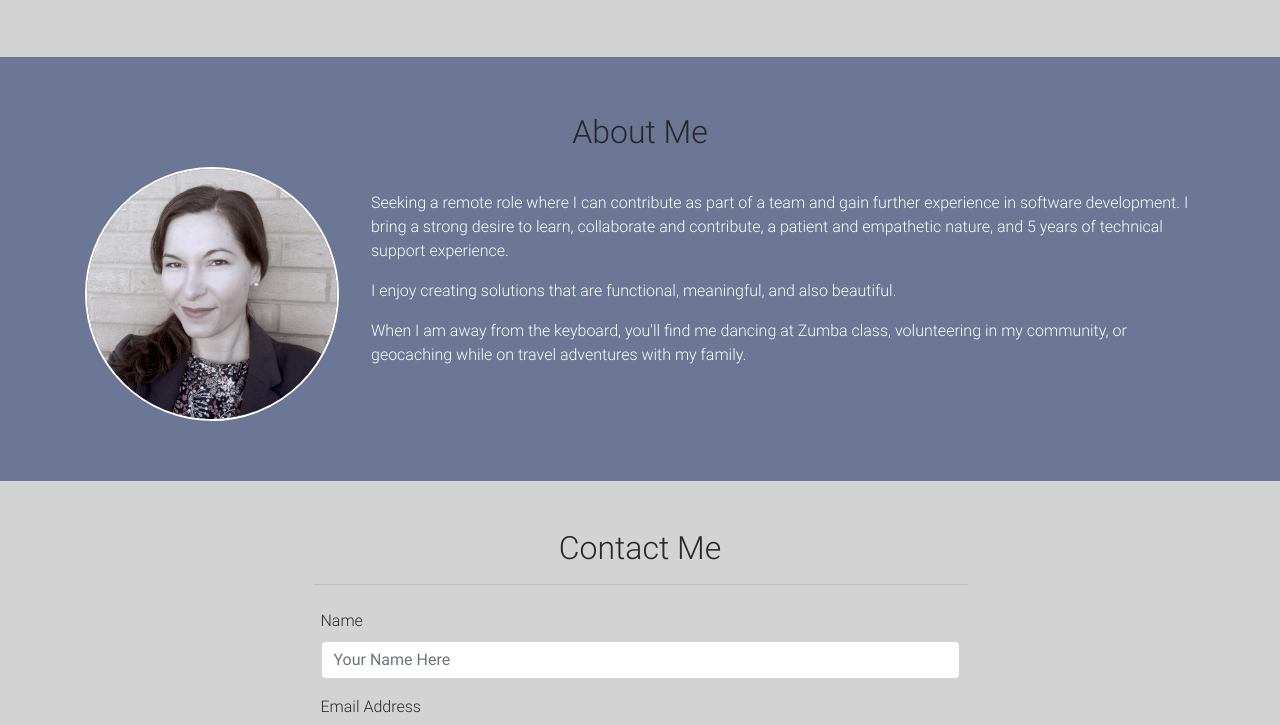
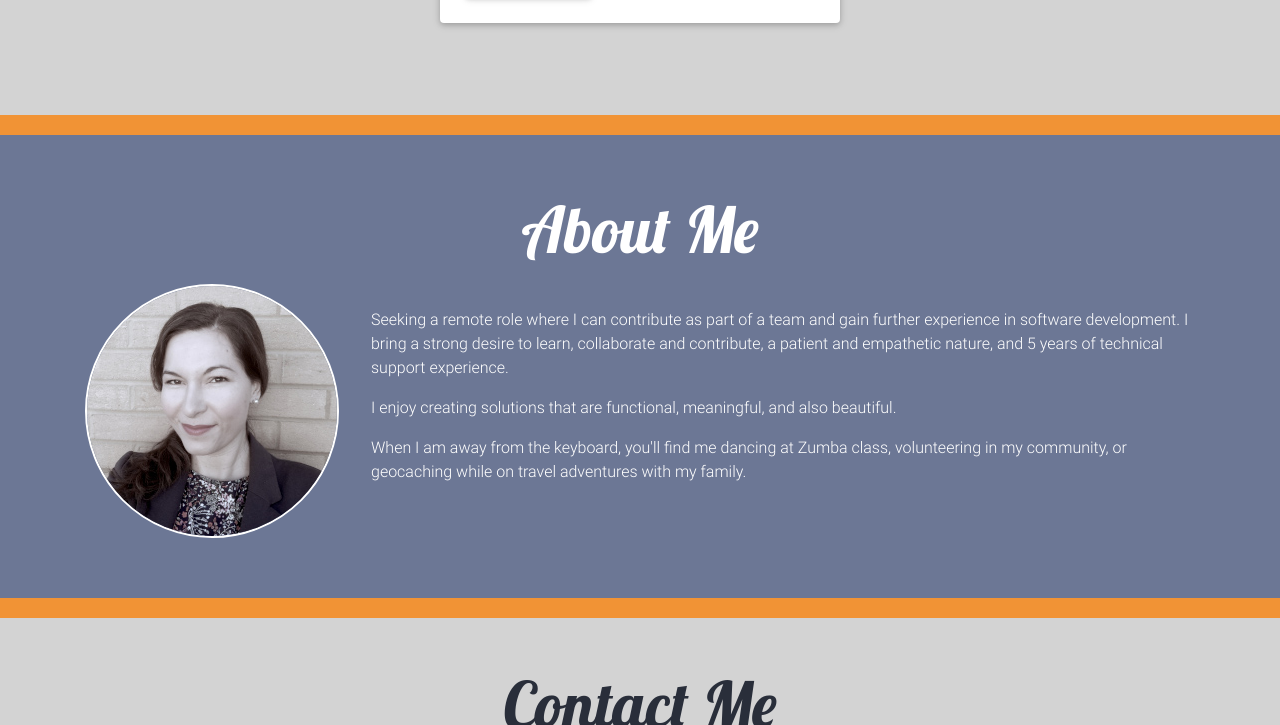
Before and after one commit to soris-codes/soris-codes.github.io, a plain HTML site: page index.html in a window 1280 px wide. Shown: the part 2075-2800 px from the top of the page. Drawn offline with Linux system fonts and the light colour scheme.

Commit message:
Adding accent color bars and updating title fonts

```diff
--- a/css/style.css
+++ b/css/style.css
@@ -4,7 +4,7 @@ header,
 #intro {
     height: 100%;
     background-color: lightgray;
-    color: #282828;
+    color: #292e3a;
 }
 
 #intro {
@@ -17,17 +17,22 @@ header,
 
 #projects {
   padding: 20px;
+  margin-bottom: 60px;
 }
 
 .accent-color {
   background-color:#f19335;
 }
 
+.bar {
+  height: 20px;
+}
+
 .accent-text {
   color:#f19335;
 }
 
-.secondary-accent-text {
+.title-text {
   font-family: 'Lobster';
   font-size: 4em;
 }
@@ -39,7 +44,6 @@ header,
 #about {
   padding-bottom: 60px;
   padding-top: 40px;
-  margin-top: 40px;
 }
 
 .profile-img {
--- a/index.html
+++ b/index.html
@@ -100,7 +100,7 @@
                   <!-- Heading -->
                   <!-- <h2 class="h2-responsive font-weight-bold white-text pt-3 mb-2">Soris Cox</h2> -->
                   <!-- Description -->
-                  <h1 class="h1-responsive white-text my-2 secondary-accent-text">Soris Cox</h1>
+                  <h1 class="h1-responsive white-text my-2 title-text">Soris Cox</h1>
                   <hr class="hr-light">
                   <h4 class="h4-responsive white-text my-2">Full Stack Developer</h4>
                   <hr class="hr-light">
@@ -121,7 +121,7 @@
   <main>
     <!--Projects Section-->
     <section id="projects">
-      <h2 class="h2-responsive text-center my-5">Recent Projects</h2>
+      <h2 class="text-center my-5 title-text">Recent Projects</h2>
       <!--Project Card Deck -->
       <div class="card-columns justify-content-center">
         <!--Project 1-->
@@ -223,9 +223,10 @@
     </section>
 
     <!--About Section-->
+    <div class="accent-color bar"></div>
     <section id="about">
       <div class="container">
-          <h2 class="h2-responsive text-center my-3">About Me</h2>
+          <h2 class="h2-responsive text-center my-3 title-text white-text">About Me</h2>
         <div class="media">
           <img class="d-flex mr-3 profile-img" src="/img/profileImg.jpg" alt="Profile Image" />
           <div class="media-body text-white pt-4 ml-3">
@@ -236,6 +237,7 @@
         </div>
       </div>
     </section>
+    <div class="accent-color bar"></div>
 
     <!--Contact Me Section-->
     <section id="contact">
@@ -243,7 +245,7 @@
         <!--Heading -->
         <div class="row justify-content-center">
           <div class="form-group w-50">
-            <h2 class="h2-responsive text-center mt-5">Contact Me</h2>
+            <h2 class="h2-responsive text-center mt-5 title-text">Contact Me</h2>
             <hr />
             <form class="p-2" action="https://formspree.io/soris.cox@gmail.com" method="POST" name="sentMessage" id="contactForm" novalidate="">
               <label>Name</label>
```
